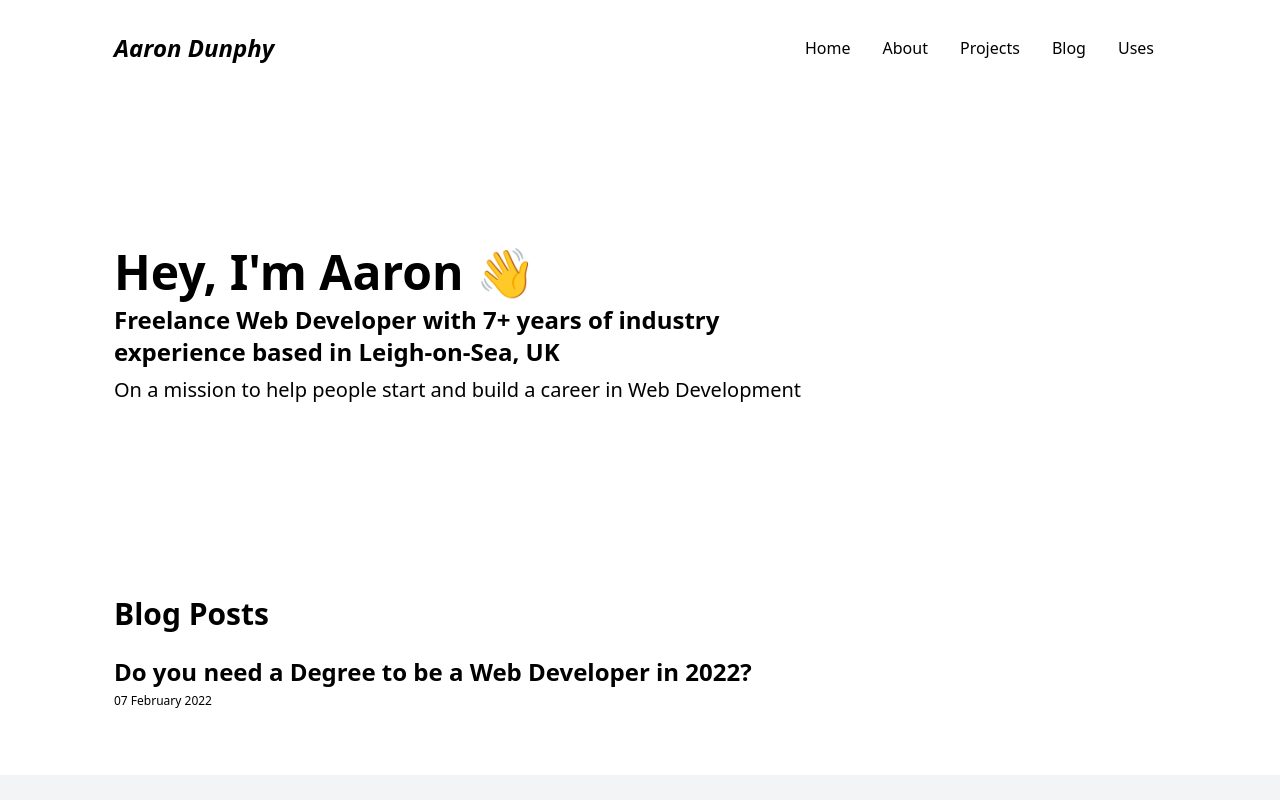
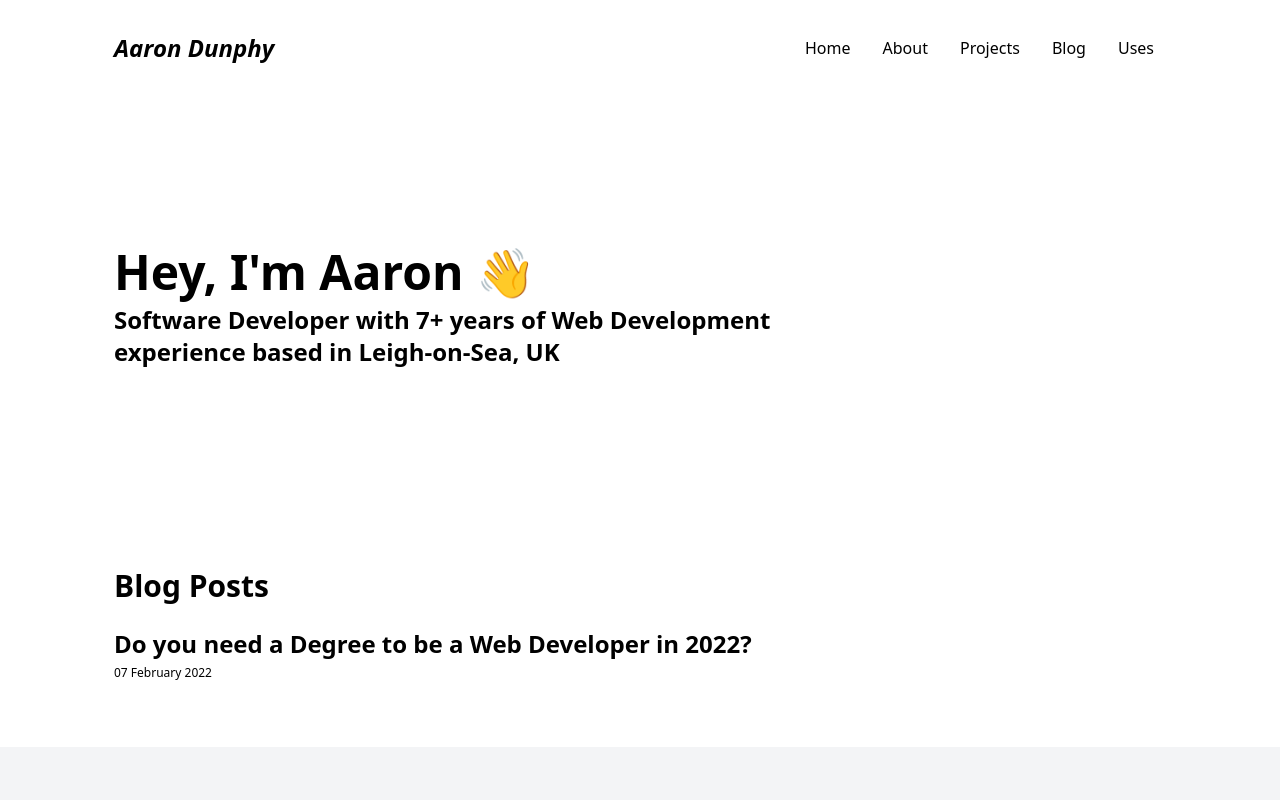
Before and after one commit to aarondunphy/aarondunphy.com, a Gatsby site: page / in a window 1280 px wide. Shown: the top 800 px of the page. Built offline with nearby package versions, Linux system fonts and the light colour scheme; Gatsby itself is replaced by a stand-in of ours.

Commit message:
Content update

```diff
--- a/gatsby-config.js
+++ b/gatsby-config.js
@@ -1,7 +1,7 @@
 module.exports = {
   siteMetadata: {
-    title: `Aaron Dunphy | Freelance Web Developer | Developer Mentor`,
-    description: `Freelance Web Developer based in Leigh-on-Sea, Essex. On a mission to help people start and build a career in Web Development.`,
+    title: `Aaron Dunphy | Software Developer`,
+    description: `Software Developer based in Leigh-on-Sea, Essex.`,
     author: `@gatsbyjs`,
   },
   plugins: [
--- a/src/pages/about.js
+++ b/src/pages/about.js
@@ -16,7 +16,7 @@
             <div className="flex flex-col-reverse gap-8 items-center mb-10 md:flex-row">
               <div className="md:w-2/3">
 
-                <p>I'm a Freelance Web Developer based in <a href="https://en.wikipedia.org/wiki/Leigh-on-Sea" target="_blank" rel="noreferrer">Leigh-on-Sea</a>, UK who is on a mission to help people start and build a career in Web Development. I have over 7 years experience in the industry and now focus on building modern Jamstack Websites and Web Apps with Laravel &amp; React/Vue.js.</p>
+                <p>I'm a Software Developer based in <a href="https://en.wikipedia.org/wiki/Leigh-on-Sea" target="_blank" rel="noreferrer">Leigh-on-Sea</a>, UK. I have over 7 years experience in the industry and now focus on building modern Jamstack Websites and Web Apps with Laravel &amp; React/Vue.js.</p>
 
                 <p>My coding journey started unexpectedly in my first year of University in 2012. I went to uni for graphic design but in our first year we had to build a basic website and I thought writing code was so cool. I was hooked so I switched my degree to Web Technologies. I've been working in the industry since graduating in 2015 with a first class honours.</p>
 
--- a/src/pages/index.js
+++ b/src/pages/index.js
@@ -20,12 +20,11 @@
 
     return (
         <Layout>
-          <Seo title="Home | Freelance Web Developer in Leigh-on-Sea, Essex | Developer Mentor" />
+          <Seo title="Home | Software Developer in Leigh-on-Sea, Essex" />
           <div className="container">
               <div className="py-10 md:py-32 md:w-2/3">
                 <h2 className="text-3xl md:text-5xl font-bold mb-2">Hey, I'm Aaron <span role="img" aria-label="wave">👋</span></h2>
-                <h1 className="text-xl md:text-2xl font-bold mb-2">Freelance Web Developer with 7+ years of industry experience based in Leigh-on-Sea, UK</h1>
-                <h2 className="text-xl">On a mission to help people start and build a career in Web Development</h2>
+                <h1 className="text-xl md:text-2xl font-bold mb-2">Software Developer with 7+ years of Web Development experience based in Leigh-on-Sea, UK</h1>
               </div>
               <div className="mt-16">
                 <Heading level={2}>Blog Posts</Heading>
```
